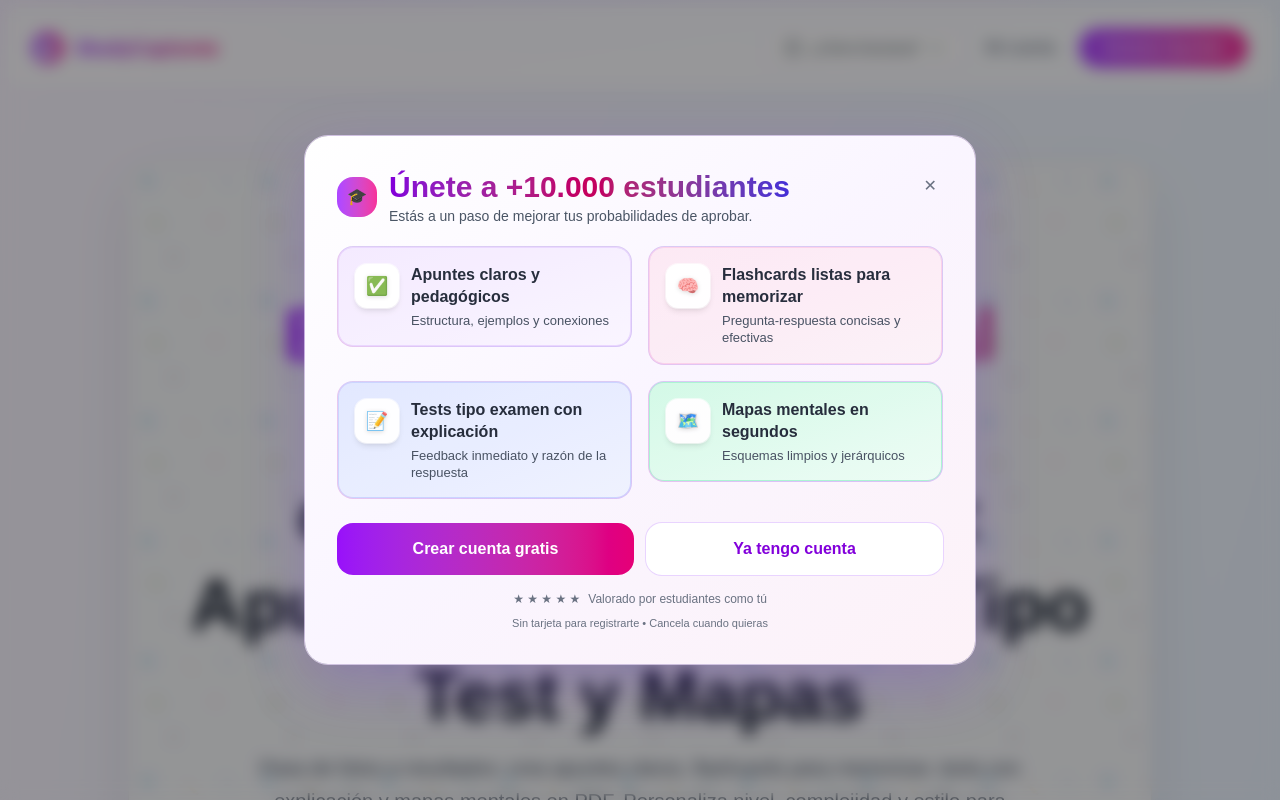
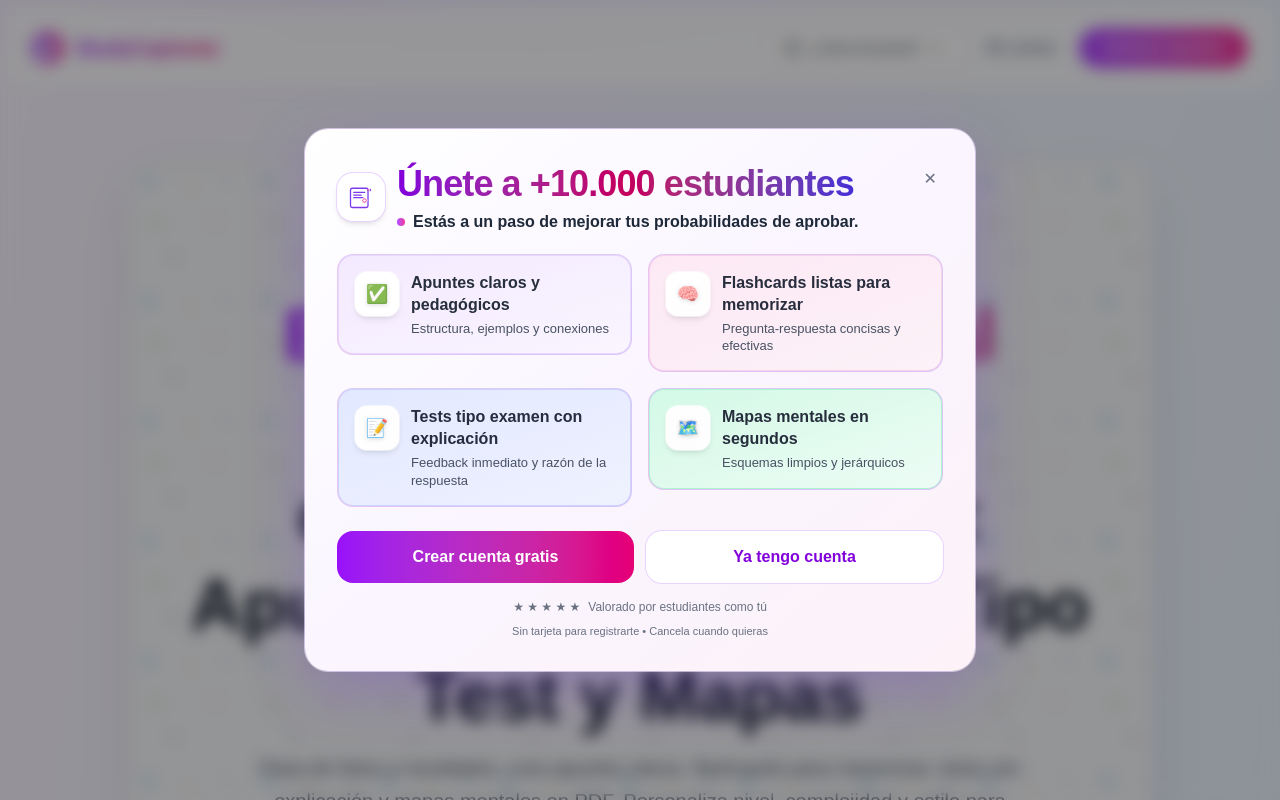
Before and after one commit to MagicFrog1/STUDYCAPTURE-WEB, a Next.js app: page / in a window 1280 px wide. Shown: the top 800 px of the page. Built offline with nearby package versions, Linux system fonts and the light colour scheme; no server answers.

Commit message:
feat(ui): destacar headline del modal y reemplazar emoji por logo oficial

```diff
--- a/src/components/AuthInviteModal.tsx
+++ b/src/components/AuthInviteModal.tsx
@@ -61,14 +61,17 @@ export default function AuthInviteModal() {
           <div className="px-6 sm:px-8 pt-6 sm:pt-8">
             <div className="flex items-start justify-between">
               <div className="flex items-center gap-3">
-                <div className="size-10 rounded-2xl bg-gradient-to-r from-purple-500 to-pink-500 flex items-center justify-center text-white">
-                  🎓
+                <div className="size-12 rounded-2xl bg-white ring-1 ring-purple-200 shadow-md flex items-center justify-center">
+                  <img src="/logo.svg" alt="StudyCaptures" className="w-7 h-7" />
                 </div>
                 <div>
-                  <h3 className="text-2xl sm:text-3xl font-extrabold bg-gradient-to-r from-purple-700 via-pink-700 to-indigo-700 bg-clip-text text-transparent leading-tight">
+                  <h3 className="text-3xl sm:text-4xl font-black tracking-tight bg-gradient-to-r from-purple-700 via-pink-700 to-indigo-700 bg-clip-text text-transparent leading-tight">
                     Únete a +10.000 estudiantes
                   </h3>
-                  <p className="text-sm text-gray-600">Estás a un paso de mejorar tus probabilidades de aprobar.</p>
+                  <p className="mt-1 inline-flex items-center gap-2 text-[15px] sm:text-base font-semibold text-gray-800">
+                    <span className="inline-block h-2 w-2 rounded-full bg-gradient-to-r from-purple-500 to-pink-500" />
+                    Estás a un paso de mejorar tus probabilidades de aprobar.
+                  </p>
                 </div>
               </div>
               <button
```
